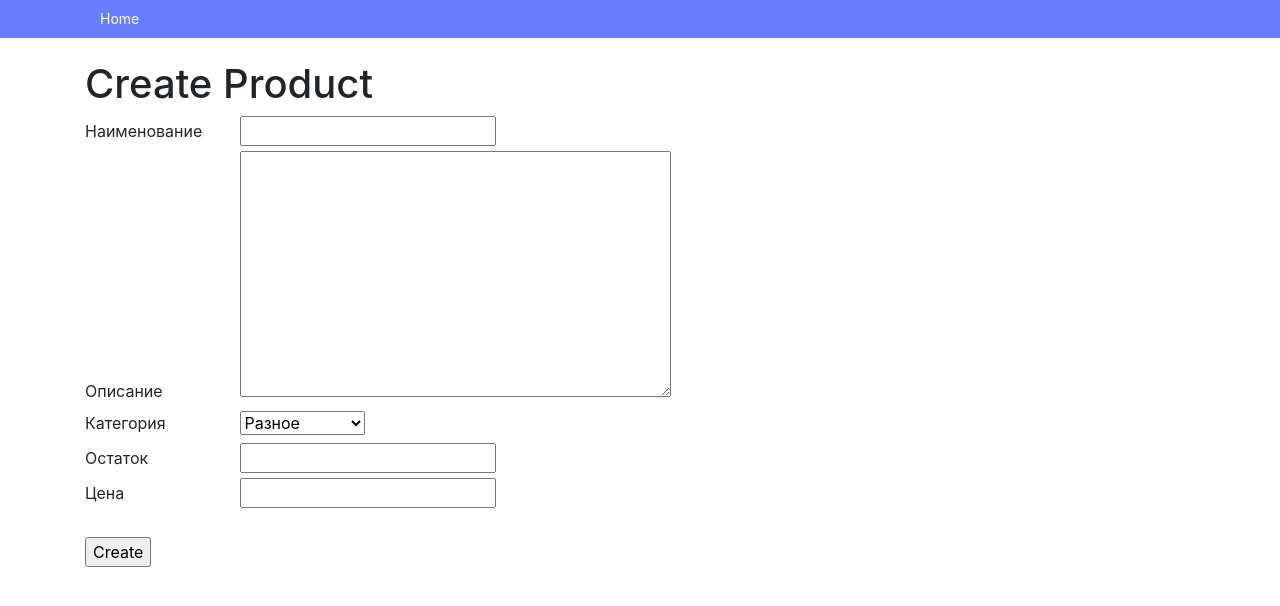
After one commit to aydarbekov/Product, a Django app: page /product/add in a window 1280 px wide. The commit adds this page. Shown: the top 606 px of the page. Run offline with Django 3.2, Linux system fonts and the light colour scheme; some libraries are stand-ins or nearby versions.

Commit message:
add CRUD

```diff
--- a/product/product/urls.py
+++ b/product/product/urls.py
@@ -6,4 +6,7 @@ urlpatterns = [
     path('admin/', admin.site.urls),
     path('', webapp_views.index_view, name='index'),
     path('product/<int:pk>', webapp_views.product_view, name='product_view'),
+    path('product/add', webapp_views.product_create_view, name='create'),
+    path('product/<int:pk>/edit/', webapp_views.product_update_view, name='product_update'),
+    path('product/<int:pk>/delete/', webapp_views.product_delete, name='product_delete'),
 ]
--- /dev/null
+++ b/product/webapp/forms.py
@@ -0,0 +1,19 @@
+from django import forms
+from django.forms import widgets
+# from product.models import PRODUCT_OTHER_CHOICE, PRODUCT_CATEGORY_CHOICES
+
+PRODUCT_OTHER_CHOICE = 'other'
+PRODUCT_CATEGORY_CHOICES = (
+    (PRODUCT_OTHER_CHOICE, 'Разное'),
+    ('food', 'Еда'),
+    ('drink', 'Вода'),
+    ('cloth', 'Одежда'),
+    ('electronics', 'Электроника')
+)
+
+class ProductForm(forms.Form):
+    name = forms.CharField(max_length=100, label='Наименование')
+    description = forms.CharField(max_length=2000, required=True, label='Описание', widget=forms.Textarea)
+    category = forms.ChoiceField(required=False, widget=forms.Select, choices=PRODUCT_CATEGORY_CHOICES, label='Категория')
+    amount = forms.IntegerField(min_value=0, label='Остаток')
+    price = forms.DecimalField(max_digits=7, decimal_places=2, label='Цена')
--- a/product/webapp/models.py
+++ b/product/webapp/models.py
@@ -1,4 +1,6 @@
 from django.db import models
+
+
 
 
 PRODUCT_OTHER_CHOICE = 'other'
--- a/product/webapp/templates/partial/product_form.html
+++ b/product/webapp/templates/partial/product_form.html
@@ -7,7 +7,7 @@
 {% endfor %}
 
 {% for field in form %}
-    <label for="{{ field.id_for_label }}">{{ field.label }}*</label><br/>
+    <label for="{{ field.id_for_label }}" style="width: 150px">{{ field.label }}</label>
     {% if field.errors %}
         {{ field }}
         {% for error in field.errors %}
--- /dev/null
+++ b/product/webapp/templates/product_create.html
@@ -0,0 +1,8 @@
+{% extends "base.html" %}
+{% block title %}Create Product{% endblock %}
+{% block content %}
+   <h1>Create Product</h1>
+   <form action="{% url 'create' %}" method="POST">
+        {% include 'partial/product_form.html' with button_text='Create' %}
+   </form>
+{% endblock %}
--- a/product/webapp/views.py
+++ b/product/webapp/views.py
@@ -1,11 +1,53 @@
 from webapp.models import Product
+from webapp.forms import ProductForm
 from django.shortcuts import render, get_object_or_404, redirect
 
 def index_view(request, *args, **kwargs):
     if request.method == 'GET':
         products = Product.objects.exclude(amount=0).order_by('category', 'name')
         return render(request, 'index.html', context={'products': products})
+    elif request.method =='POST':
+        prod_del = request.POST.getlist('del')
+        Product.objects.filter(pk__in=prod_del).delete()
+        return redirect('index')
 
 def product_view(request, pk):
     product = get_object_or_404(Product, pk=pk)
     return render(request, 'product_view.html', context={'product': product})
+
+def product_create_view(request, *args, **kwargs):
+    if request.method == 'GET':
+        form = ProductForm()
+        return render(request, 'product_create.html', context={'form': form})
+    elif request.method == 'POST':
+        form = ProductForm(data=request.POST)
+        if form.is_valid():
+            data = form.cleaned_data
+            task = Product.objects.create(name=data['name'], description=data['description'], category=data['category'],
+                                          amount=data['amount'], price=data['price'])
+            return redirect('product_view', pk=task.pk)
+        else:
+            return render(request, 'product_create.html', context={'form': form})
+
+def product_update_view(request, pk):
+    product = get_object_or_404(Product, pk=pk)
+    if request.method == 'GET':
+        form = ProductForm(data={'name': product.name, 'description': product.description, 'category': product.category, 'amount': product.amount, 'price': product.price})
+        return render(request, 'product_update.html', context={'form': form, 'product': product})
+    elif request.method == 'POST':
+        product.name = request.POST.get('name')
+        product.description = request.POST.get('description')
+        product.category = request.POST.get('category')
+        product.amount = request.POST.get('amount')
+        product.price = request.POST.get('price')
+
+        product.save()
+        return redirect('product_view', pk=product.pk)
+
+def product_delete(request, pk):
+    product = get_object_or_404(Product, pk=pk)
+    if request.method == 'GET':
+        return render(request, 'product_delete.html', context={'product': product})
+    elif request.method == 'POST':
+        product.delete()
+        return redirect('index')
```
Also changed, not shown: product/webapp/templates/index.html (+6 -9 lines), product/webapp/templates/product_delete.html (added, +13 -0 lines), product/webapp/templates/product_update.html (added, +11 -0 lines), product/webapp/templates/product_view.html (+5 -5 lines).
